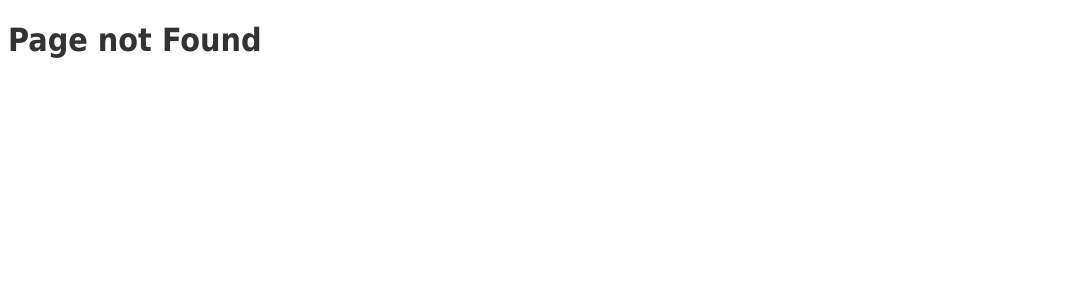
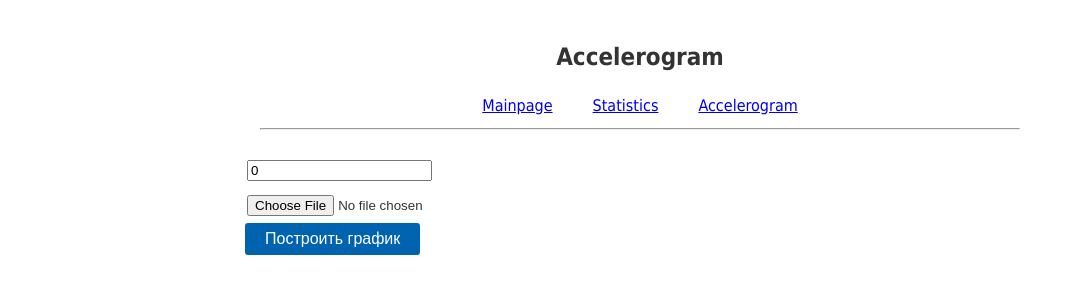
Before and after one commit to kambeerhunter/soil_calculate, a React (Create React App) app: page /accelerogram in a window 1280 px wide. Before the commit this address had no page. Shown: the top 300 px of the page, without its empty margins (0-1073 px from the left). Built offline with nearby package versions, Linux system fonts and the light colour scheme; the HTML template or start-up script is replaced by a standard one.

Commit message:
Add Accelerogram component

```diff
--- a/src/App.js
+++ b/src/App.js
@@ -1,7 +1,7 @@
 import React from 'react';
 import { Router, Route, Switch } from 'react-router';
 import { history } from './history';
-import { Mainpage, Statistics, PageNotFound } from './modules';
+import { Mainpage, Statistics, PageNotFound, Accelerogram } from './modules';
 
 export default class App extends React.Component {
   constructor() {
@@ -25,6 +25,11 @@ export default class App extends React.Component {
           />
           <Route
             exact
+            path="/accelerogram"
+            component={Accelerogram}
+          />
+          <Route
+            exact
             component={PageNotFound}
           />
         </Switch>
--- a/src/Ui/nav-menu/index.js
+++ b/src/Ui/nav-menu/index.js
@@ -17,5 +17,12 @@ export const NavMenu = () => (
     >
       Statistics
     </Link>
+
+    <Link
+      to="/accelerogram"
+      className="nav-link"
+    >
+      Accelerogram
+    </Link>
   </nav>
 );
--- /dev/null
+++ b/src/modules/accelerogram/index.js
@@ -0,0 +1,89 @@
+import React from 'react';
+import * as Ui from '../../Ui';
+
+class Accelerogram extends React.Component {
+  state = {
+    seriesNumber: 0,
+    seriesAmount: 0,
+    data: [],
+    errorMessage: null,
+  }
+
+  changeSeriesNumber = (e) => {
+    const { seriesAmount } = this.state;
+    if (e.currentTarget.value <= seriesAmount) {
+      this.setState({ seriesNumber: e.currentTarget.value });
+    } else {
+      this.setState({ seriesNumber: seriesAmount });
+    }
+  }
+
+  readAccelFile = (e) => {
+    const file = e.currentTarget.files[0];
+    if (file) {
+      const reader = new FileReader();
+      reader.readAsText(file, 'cp866');
+      reader.onload = (evt) => {
+        const rowData = evt.target.result;
+        const data = [];
+        rowData.split('\n     256').forEach((string, index) => {
+          if (index !== 0) {
+            data.push(string.replace(/\s\s+/g, ' ').trim().split(' ', 257));
+          }
+        });
+        this.setState({ seriesAmount: data.length, data, errorMessage: null });
+      };
+      reader.onerror = () => {
+        this.setState({ errorMessage: 'error reading file' });
+      };
+    }
+  }
+
+  render() {
+    const { seriesNumber, seriesAmount, errorMessage } = this.state;
+
+    return (
+      <Ui.Body
+        pageTitle="Accelerogram"
+      >
+        <form>
+          <div className="form-group">
+            <input
+              type="text"
+              name="seriesNumber"
+              value={seriesNumber}
+              onChange={this.changeSeriesNumber}
+            />
+          </div>
+          <div className="form-group">
+            <input
+              type="file"
+              name="accel"
+              onChange={this.readAccelFile}
+            />
+          </div>
+          <button
+            type="button"
+          >
+            Построить график
+          </button>
+        </form>
+
+        {errorMessage && (
+          <div className="errorMessage">
+            {errorMessage}
+          </div>
+        )}
+
+        {(seriesAmount > 0) && (
+          <div>
+            The number of implementations in the uploaded file:
+            {seriesAmount}
+          </div>
+        )}
+      </Ui.Body>
+    );
+  }
+}
+
+export { Accelerogram };
--- a/src/modules/index.js
+++ b/src/modules/index.js
@@ -1,9 +1,11 @@
 import { Mainpage } from './mainpage';
 import { PageNotFound } from './page-not-found';
 import { Statistics } from './statistics';
+import { Accelerogram } from './accelerogram';
 
 export {
   Mainpage,
   PageNotFound,
   Statistics,
+  Accelerogram,
 };
--- a/src/modules/mainpage/index.js
+++ b/src/modules/mainpage/index.js
@@ -5,7 +5,7 @@ export const Mainpage = () => (
   <Ui.Body
     pageTitle="Soil value calculator info"
   >
-    <div className="text-center">
+    <div>
       This calculator allows you to calculate the average values for the soil,
       depending on the specified values, according to GOST 20522-2012
       (Soils. Methods of statistical treatment of test results)
```
Also changed, not shown: 1 other file (tests, documents, lock files or other folders).
